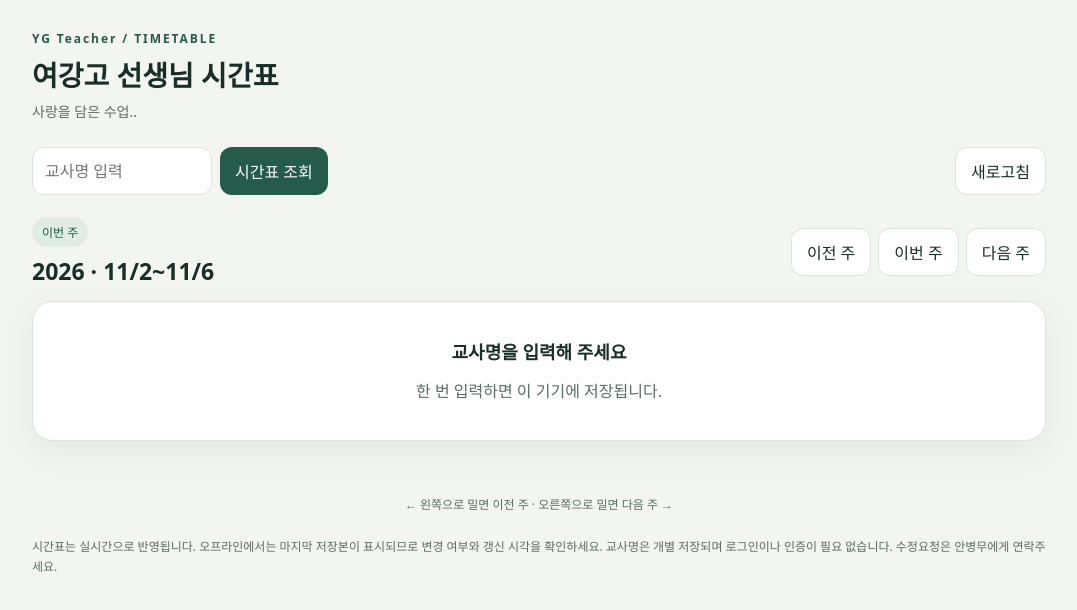
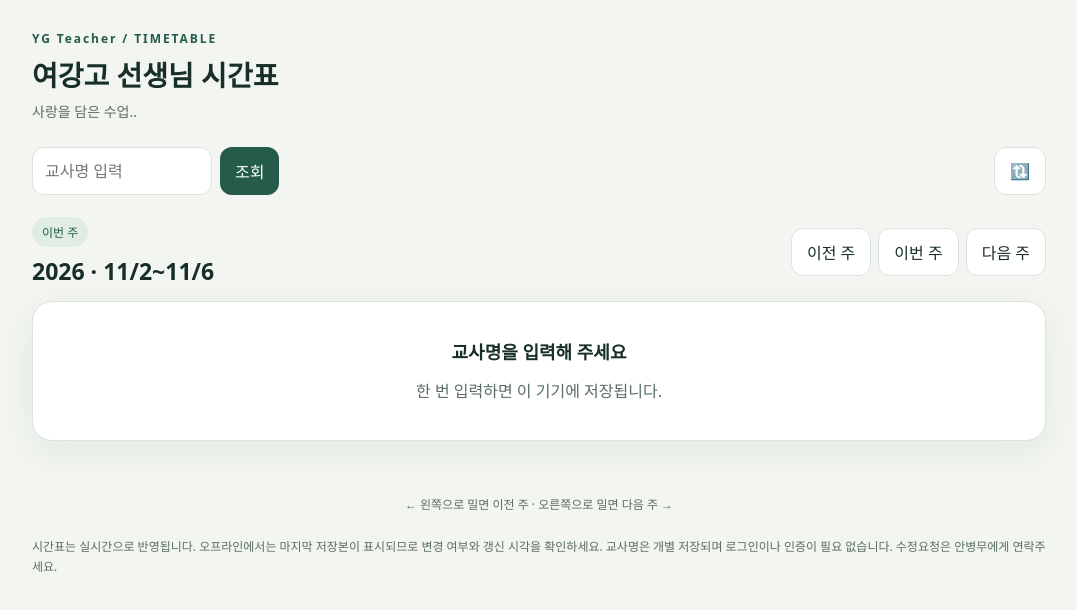
Before and after one commit to abmstar/YGTable, a plain HTML site: page index.html in a window 1280 px wide. Shown: the whole page, without its empty margins (101-1178 px from the left). Drawn offline with Linux system fonts and the light colour scheme.

Commit message:
Update index.html

```diff
--- a/index.html
+++ b/index.html
@@ -390,13 +390,13 @@
         >
 
         <button class="primary" type="submit">
-          시간표 조회
+          조회
         </button>
 
         <span class="grow"></span>
 
         <button type="button" id="refresh">
-          새로고침
+          🔃
         </button>
       </form>
 
```
